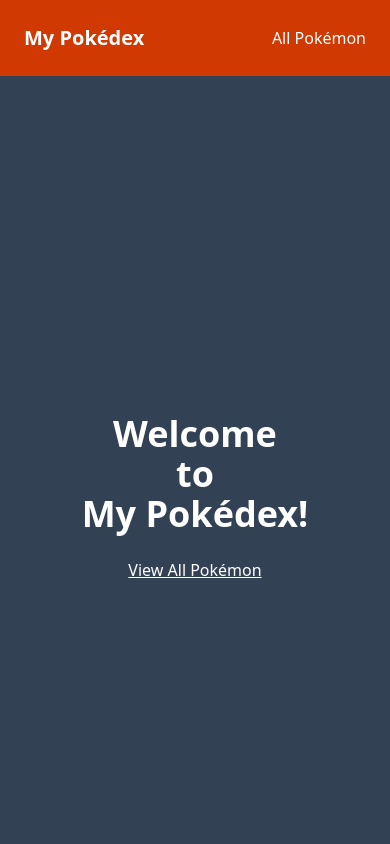
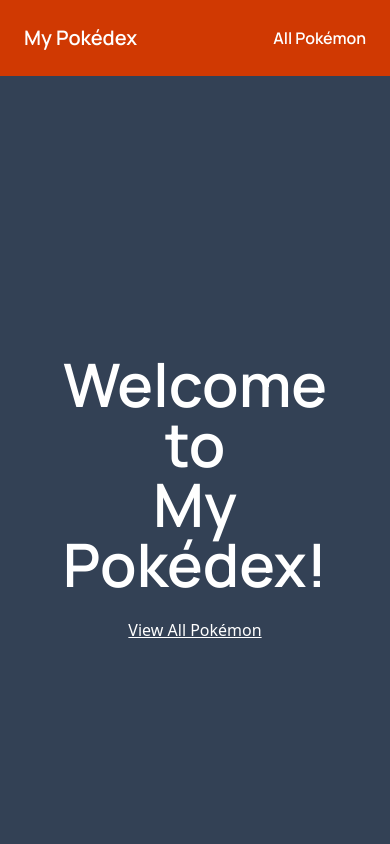
Before and after one commit to TooFaded/pokedex, a React (Vite) app: page / in a window 390 px wide. Shown: the top 844 px of the page. Built offline with nearby package versions, Linux system fonts and the light colour scheme.

Commit message:
Adds responsivenss and changes fonts

```diff
--- a/index.html
+++ b/index.html
@@ -3,6 +3,9 @@
   <head>
     <meta charset="UTF-8" />
     <link rel="icon" type="image/svg+xml" href="/poke.png" />
+    <link rel="preconnect" href="https://fonts.googleapis.com">
+    <link rel="preconnect" href="https://fonts.gstatic.com" crossorigin>
+    <link href="https://fonts.googleapis.com/css2?family=Manrope:wght@600&display=swap" rel="stylesheet">
     <meta name="viewport" content="width=device-width, initial-scale=1.0" />
     <title>Pokédex</title>
   </head>
--- a/src/components/AllPokemon.jsx
+++ b/src/components/AllPokemon.jsx
@@ -47,7 +47,7 @@
   };
 
   return (
-    <div className="text-white p-4">
+    <div className="text-white p-4 font-manrope">
       <AddPokemon updateAllPokemonList={updateAllPokemonList} />
       <h2 className="text-center text-5xl mt-10 mb-10">All Pokémon</h2>
       <div className="flex justify-center items-center">
--- a/src/components/Header.jsx
+++ b/src/components/Header.jsx
@@ -3,7 +3,7 @@
 
 const Header = () => {
   return (
-    <header className="bg-pokemonRed p-6">
+    <header className="bg-pokemonRed p-6 font-manrope">
       <nav className="container mx-auto flex justify-between items-center">
         <Link to="/" className="text-white flex font-bold text-xl">
           My Pokédex
--- a/src/components/Home.jsx
+++ b/src/components/Home.jsx
@@ -3,7 +3,7 @@
 function Home() {
   return (
     <div className="text-white flex flex-col justify-center items-center h-screen space-y-6">
-      <h1 className="text-4xl text-center sm:text-7xl mx-20 font-bold">
+      <h1 className="text-6xl text-center sm:text-9xl mx-20 font-bold font-manrope">
         Welcome
         <br /> to <br /> My Pokédex!
       </h1>
--- a/src/components/PokemonDetails.jsx
+++ b/src/components/PokemonDetails.jsx
@@ -34,12 +34,12 @@
       </Link>
 
       {pokemonDetails && (
-        <div className="bg-slate-400 p-6 rounded-lg shadow-xl border-2 border-black">
-          <h3 className="text-5xl bg-pokemonRed text-center mx-16 p-4 rounded-full border-2 border-black">
+        <div className="bg-slate-400 flex flex-col justify-center items-center p-6 rounded-lg shadow-xl border-2 border-black">
+          <h3 className=" text-2xl sm:text-5xl font-manrope bg-pokemonRed text-center mx-16 p-4 rounded-full border-2 border-black">
             {pokemonDetails.name.toUpperCase()}
           </h3>
           <img
-            className="w-[32rem]"
+            className="w-[12rem]"
             src={pokemonDetails.spriteImg}
             alt={pokemonDetails.name}
           />
--- a/tailwind.config.js
+++ b/tailwind.config.js
@@ -3,6 +3,9 @@
   content: ["./src/**/*.html", "./src/**/*.js", "./src/**/*.jsx"],
   theme: {
     extend: {
+      fontFamily: {
+        manrope: ["Manrope", "sans-serif"],
+      },
       colors: {
         pokemonRed: "rgb(208, 57, 2)",
       },
```
